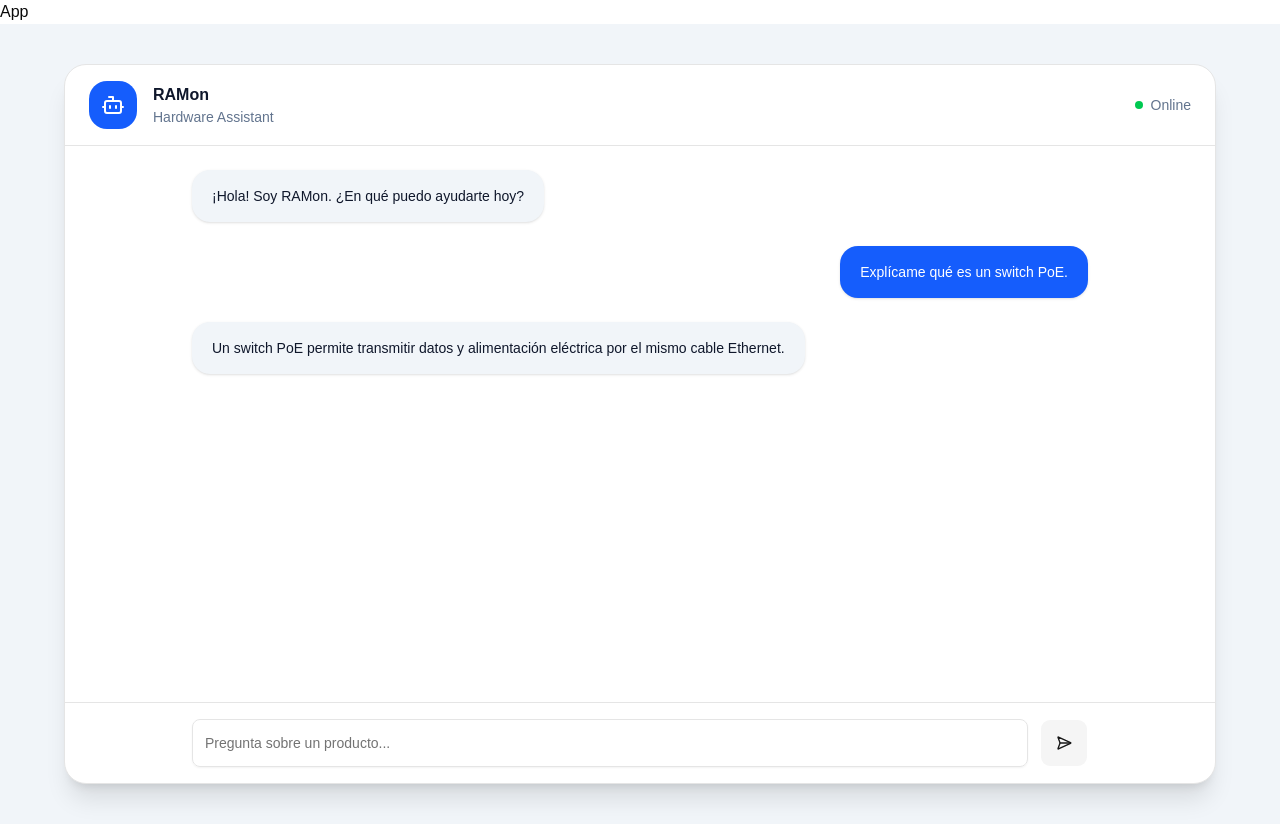
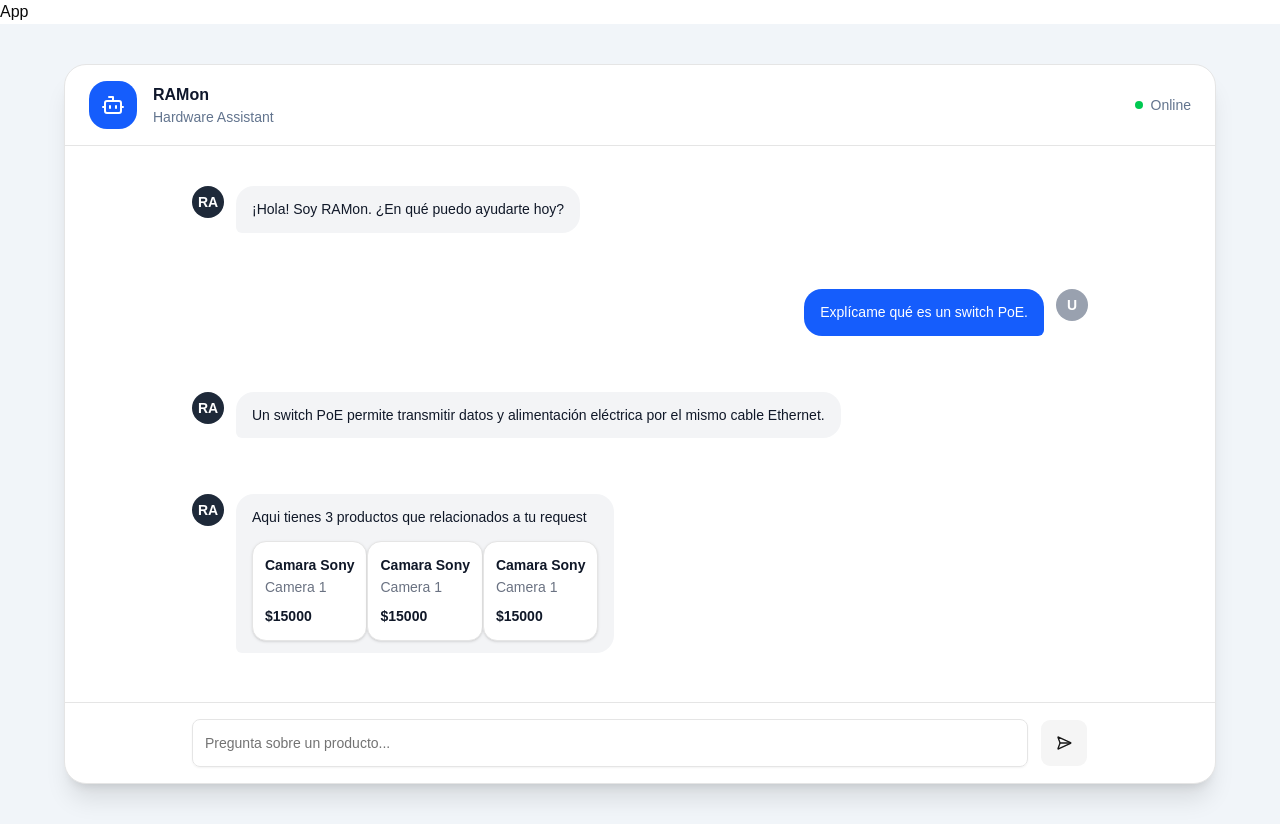
Before and after one commit to obayona/RAMon, a React (Vite) app in the folder frontend/ramon-chat/: page / in a window 1280 px wide. Built offline with nearby package versions, Linux system fonts and the light colour scheme.

Commit message:
feat: integrate framer-motion for animations and add product display in chat messages

```diff
--- a/frontend/ramon-chat/package.json
+++ b/frontend/ramon-chat/package.json
@@ -15,6 +15,7 @@
     "@tailwindcss/vite": "^4.3.2",
     "class-variance-authority": "^0.7.1",
     "clsx": "^2.1.1",
+    "framer-motion": "^12.42.2",
     "lucide-react": "^1.23.0",
     "react": "^19.2.7",
     "react-dom": "^19.2.7",
--- a/frontend/ramon-chat/src/components/chat/ChatMessages.tsx
+++ b/frontend/ramon-chat/src/components/chat/ChatMessages.tsx
@@ -1,5 +1,6 @@
 import type { ChatMessage } from '@/types/chat';
 import MessageBubble from './MessageBubble';
+import { WelcomeScreen } from '../helpers/WelcomeScreen';
 
 const messages: ChatMessage[] = [
    {
@@ -18,15 +19,44 @@ const messages: ChatMessage[] = [
       content:
          'Un switch PoE permite transmitir datos y alimentación eléctrica por el mismo cable Ethernet.',
    },
+   {
+      id: '4',
+      role: 'assistant',
+      content: 'Aqui tienes 3 productos que relacionados a tu request',
+      products: [
+         {
+            id: 1,
+            description: 'Camera 1',
+            name: 'Camara Sony',
+            price: 15000,
+         },
+         {
+            id: 2,
+            description: 'Camera 1',
+            name: 'Camara Sony',
+            price: 15000,
+         },
+         {
+            id: 3,
+            description: 'Camera 1',
+            name: 'Camara Sony',
+            price: 15000,
+         },
+      ],
+   },
 ];
 
 export default function ChatMessages() {
    return (
       <div className='flex-1 overflow-y-auto p-6'>
          <div className='mx-auto flex w-full max-w-4xl flex-col gap-6'>
-            {messages.map((message) => (
-               <MessageBubble key={message.id} message={message} />
-            ))}
+            {messages.length === 0 ? (
+               <WelcomeScreen />
+            ) : (
+               messages.map((message) => (
+                  <MessageBubble key={message.id} message={message} />
+               ))
+            )}
          </div>
       </div>
    );
--- a/frontend/ramon-chat/src/components/chat/MessageBubble.tsx
+++ b/frontend/ramon-chat/src/components/chat/MessageBubble.tsx
@@ -1,4 +1,7 @@
 import type { ChatMessage } from '@/types/chat';
+import { motion } from 'framer-motion';
+import { Avatar } from '../helpers/Avatar';
+import { ProductCard } from '../helpers/ProductCard';
 
 interface Props {
    message: ChatMessage;
@@ -8,21 +11,30 @@ export default function MessageBubble({ message }: Props) {
    const isUser = message.role === 'user';
 
    return (
-      <div className={`flex ${isUser ? 'justify-end' : 'justify-start'}`}>
+      <motion.div
+         initial={{ opacity: 0, y: 6 }}
+         animate={{ opacity: 1, y: 0 }}
+         className={`flex gap-3 my-4 ${isUser ? 'justify-end' : 'justify-start'}`}
+      >
+         {!isUser && <Avatar role='assistant' />}
+
          <div
-            className={`
-          max-w-[75%]
-          rounded-2xl
-          px-5
-          py-3
-          text-sm
-          leading-7
-          shadow-sm
-          ${isUser ? 'bg-blue-600 text-white' : 'bg-slate-100 text-slate-900'}
-        `}
+            className={`max-w-[75%]  px-4 py-3 rounded-2xl text-sm leading-relaxed ${
+               isUser
+                  ? 'bg-blue-600 text-white rounded-br-sm'
+                  : 'bg-gray-100 text-gray-900 rounded-bl-sm'
+            }`}
          >
-            {message.content}
+            {message.content && <p>{message.content}</p>}
+            <div className='flex '>
+               {message.products &&
+                  message.products.map((p) => (
+                     <ProductCard key={p.id} product={p} />
+                  ))}
+            </div>
          </div>
-      </div>
+
+         {isUser && <Avatar role='user' />}
+      </motion.div>
    );
 }
--- /dev/null
+++ b/frontend/ramon-chat/src/components/helpers/Avatar.tsx
@@ -0,0 +1,17 @@
+interface Props {
+   role: 'user' | 'assistant';
+}
+
+export const Avatar = ({ role }: Props) => {
+   return (
+      <div
+         className={`w-8 h-8 mb-2 rounded-full flex items-center justify-center text-sm font-semibold ${
+            role === 'user'
+               ? 'bg-gray-400 text-white'
+               : 'bg-gray-800 text-white'
+         }`}
+      >
+         {role === 'user' ? 'U' : 'RA'}
+      </div>
+   );
+};
--- /dev/null
+++ b/frontend/ramon-chat/src/components/helpers/ProductCard.tsx
@@ -0,0 +1,14 @@
+import type { Product } from '@/types/chat';
+interface Props {
+   product: Product;
+}
+
+export const ProductCard = ({ product }: Props) => {
+   return (
+      <div className='border rounded-xl p-3 mt-3 bg-white shadow-sm'>
+         <div className='font-semibold'>{product.name}</div>
+         <div className='text-sm text-gray-500'>{product.description}</div>
+         <div className='mt-2 font-bold'>${product.price}</div>
+      </div>
+   );
+};
--- /dev/null
+++ b/frontend/ramon-chat/src/components/helpers/WelcomeScreen.tsx
@@ -0,0 +1,13 @@
+// components/WelcomeScreen.tsx
+export const WelcomeScreen = () => {
+   return (
+      <div className='h-full flex flex-col items-center justify-center text-center text-gray-500'>
+         <h2 className='text-xl font-semibold text-gray-800'>
+            👋 Bienvenido al chat
+         </h2>
+         <p className='mt-2 max-w-md'>
+            Escribe un mensaje para empezar la conversación.
+         </p>
+      </div>
+   );
+};
```
Also changed, not shown: 1 other file (tests, documents, lock files or other folders).
